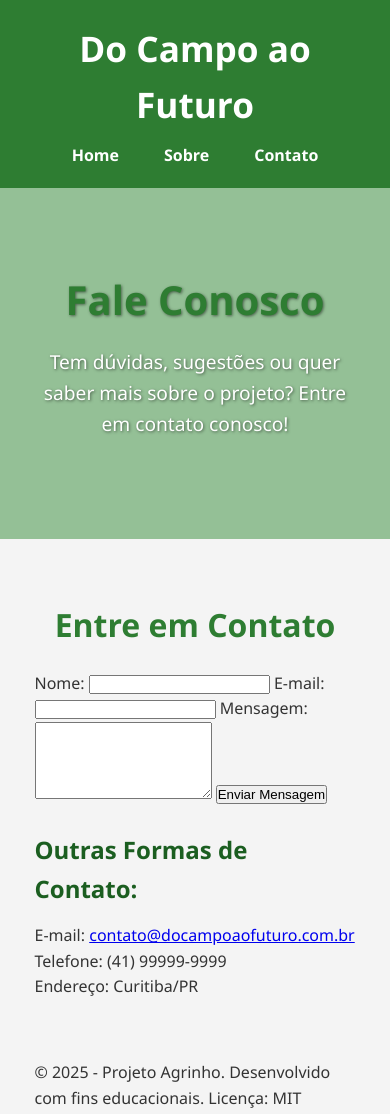
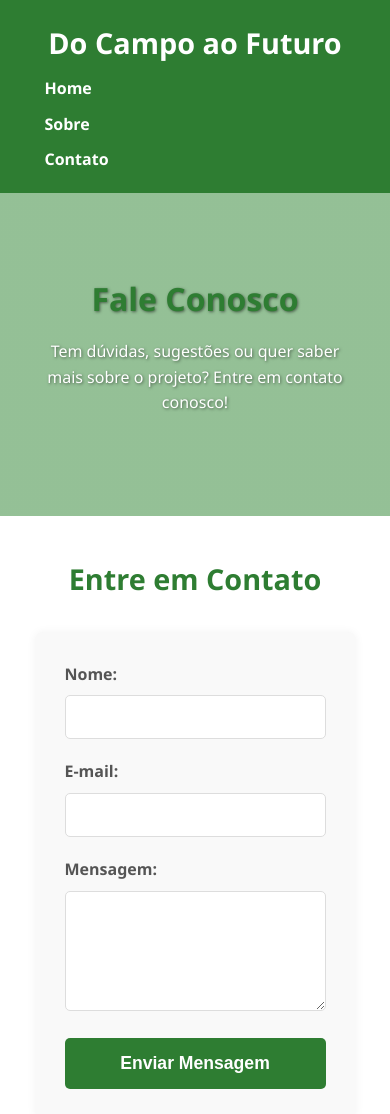
Before and after one commit to GuihermeLindo/Agrinho-Do-Campo-ao-Futuro, a plain HTML site: page contato.html in a window 390 px wide. Shown: the top 1114 px of the page. Drawn offline with Linux system fonts and the light colour scheme.

Commit message:
Arrumada, dessa vez ocm um pouco de ia

```diff
--- a/style.css
+++ b/style.css
@@ -129,5 +129,174 @@ h3 {
     margin-bottom: 8px;
 }
 
+.sobre blockquote {
+    background-color: #e8f5e9;
+    border-left: 5px solid #2e7d32;
+    margin: 20px 0;
+    padding: 15px 20px;
+    font-style: italic;
+    color: #4CAF50;
+}
+
+.sobre blockquote em {
+    display: block;
+    text-align: center;
+    margin-top: 10px;
+}
+
+
 /* Seção Contato */
-.cont
+.contato {
+    background-color: white;
+    padding: 40px 0;
+}
+
+.contato h2 {
+    margin-bottom: 30px;
+}
+
+.contato form {
+    max-width: 600px;
+    margin: 0 auto 40px;
+    padding: 30px;
+    background-color: #f9f9f9;
+    border-radius: 8px;
+    box-shadow: 0 0 10px rgba(0,0,0,0.05);
+}
+
+.contato label {
+    display: block;
+    margin-bottom: 8px;
+    font-weight: bold;
+    color: #555;
+}
+
+.contato input[type="text"],
+.contato input[type="email"],
+.contato textarea {
+    width: 100%;
+    padding: 12px;
+    margin-bottom: 20px;
+    border: 1px solid #ddd;
+    border-radius: 5px;
+    font-size: 1em;
+    transition: border-color 0.3s;
+}
+
+.contato input[type="text"]:focus,
+.contato input[type="email"]:focus,
+.contato textarea:focus {
+    border-color: #2e7d32;
+    outline: none;
+}
+
+.contato textarea {
+    resize: vertical;
+    min-height: 120px;
+}
+
+.contato button {
+    display: block;
+    width: 100%;
+    padding: 15px;
+    background-color: #2e7d32;
+    color: white;
+    border: none;
+    border-radius: 5px;
+    font-size: 1.1em;
+    font-weight: bold;
+    cursor: pointer;
+    transition: background-color 0.3s, transform 0.2s;
+}
+
+.contato button:hover {
+    background-color: #1b5e20;
+    transform: translateY(-2px);
+}
+
+.info-contato {
+    text-align: center;
+    margin-top: 30px;
+    padding-top: 30px;
+    border-top: 1px solid #eee;
+}
+
+.info-contato h3 {
+    color: #2e7d32;
+    margin-bottom: 15px;
+}
+
+.info-contato p {
+    margin-bottom: 10px;
+    font-size: 1.1em;
+}
+
+.info-contato a {
+    color: #2e7d32;
+    text-decoration: none;
+    font-weight: bold;
+    transition: color 0.3s;
+}
+
+.info-contato a:hover {
+    color: #1b5e20;
+    text-decoration: underline;
+}
+
+
+/* Rodapé */
+footer {
+    background-color: #333;
+    color: white;
+    text-align: center;
+    padding: 25px 0;
+    font-size: 0.9em;
+    border-top: 5px solid #2e7d32;
+}
+
+footer p {
+    margin-bottom: 5px;
+}
+
+footer a {
+    color: #a5d6a7;
+    text-decoration: none;
+    transition: color 0.3s;
+}
+
+footer a:hover {
+    color: white;
+    text-decoration: underline;
+}
+
+/* Responsividade básica */
+@media (max-width: 768px) {
+    header h1 {
+        font-size: 1.8em;
+    }
+
+    nav ul {
+        flex-direction: column;
+        gap: 10px;
+    }
+
+    .hero h2 {
+        font-size: 2em;
+    }
+
+    .hero p {
+        font-size: 1em;
+    }
+
+    .btn {
+        padding: 10px 20px;
+    }
+
+    section {
+        padding: 40px 0;
+    }
+
+    h2 {
+        font-size: 1.8em;
+    }
+}
```
Also changed, not shown: sobre.html (+23 -2 lines).
